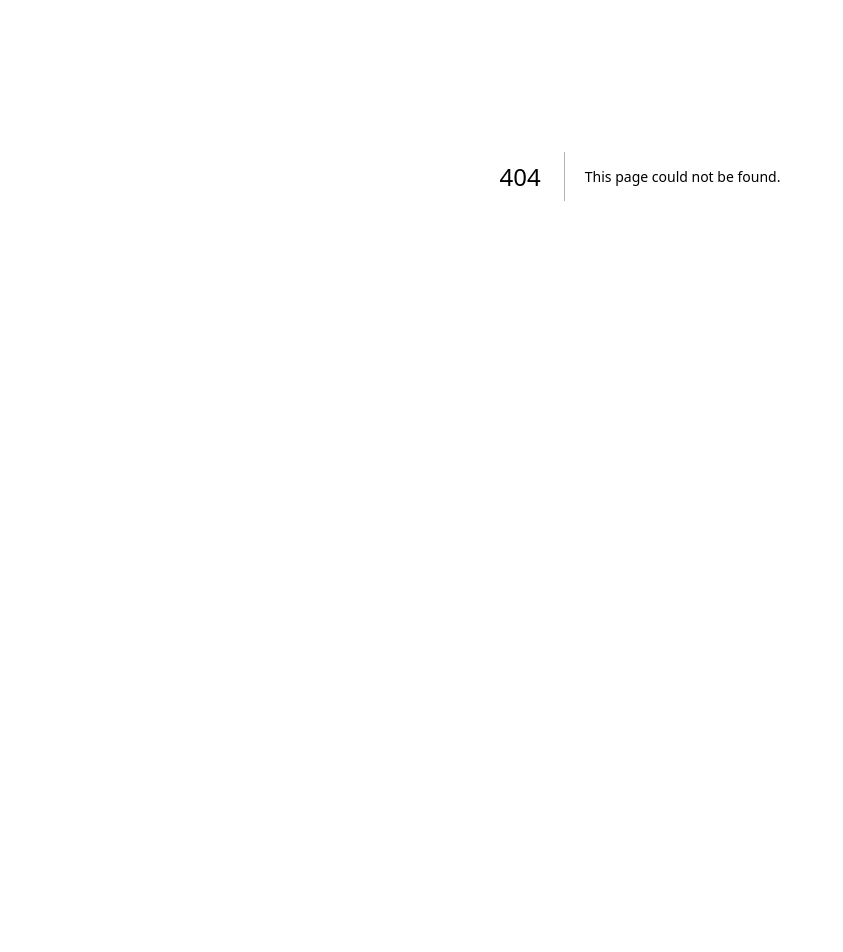
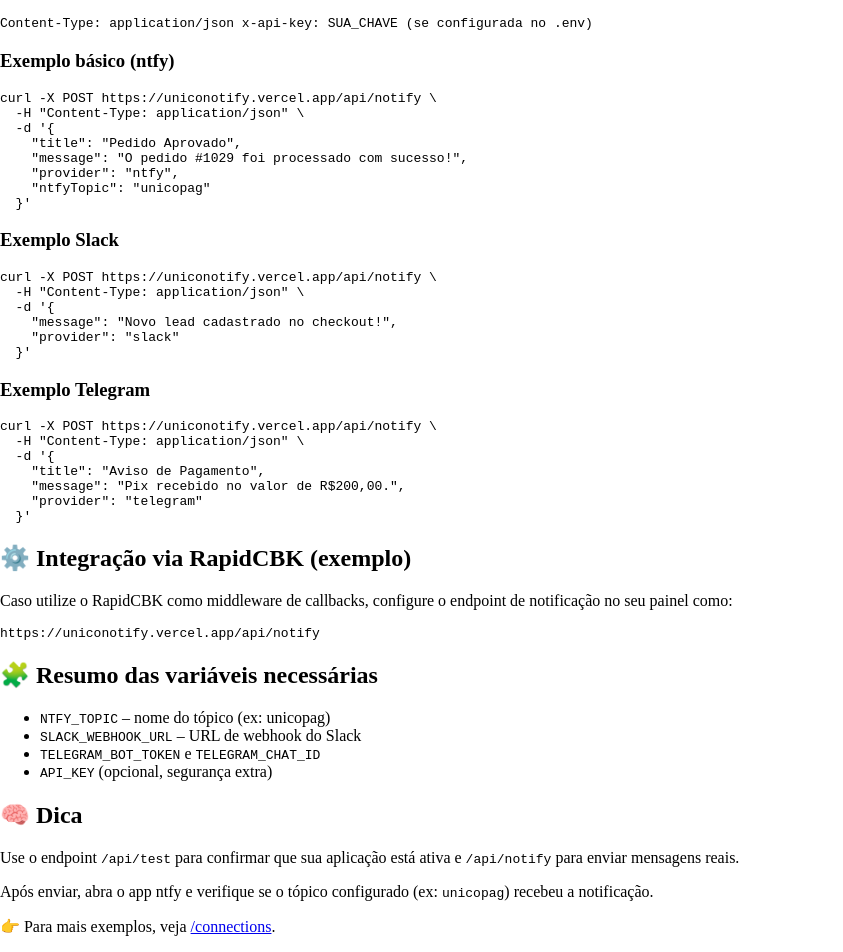
Before and after one commit to matheusmacedo-create/uniconotify, a Next.js app: page /docs/integrar in a window 1280 px wide. Before the commit this address had no page. Shown: the part 224-1176 px from the top of the page, without its empty margins (0-843 px from the left). Before the commit the page ends 800 px from the top, so only its background shows below. Built offline with nearby package versions, Linux system fonts and the light colour scheme.

Commit message:
Add integration documentation for UnicoNotify

```diff
--- /dev/null
+++ b/app/docs/integrar/page.tsx
@@ -0,0 +1,88 @@
+export default function IntegrarDocsPage() {
+  return (
+    <main className="min-h-screen max-w-3xl mx-auto p-8 prose">
+      <h1>Integração com o UnicoNotify</h1>
+
+      <p>
+        O <strong>UnicoNotify</strong> permite enviar notificações de qualquer sistema
+        para o seu app de alertas (como <strong>ntfy</strong>, Slack ou Telegram) de forma simples.
+      </p>
+
+      <h2>🔑 Endpoint principal</h2>
+      <pre>
+        POST /api/notify
+      </pre>
+
+      <h3>Headers obrigatórios</h3>
+      <pre>
+        Content-Type: application/json
+        x-api-key: SUA_CHAVE (se configurada no .env)
+      </pre>
+
+      <h3>Exemplo básico (ntfy)</h3>
+      <pre>
+        {`curl -X POST https://uniconotify.vercel.app/api/notify \\
+  -H "Content-Type: application/json" \\
+  -d '{
+    "title": "Pedido Aprovado",
+    "message": "O pedido #1029 foi processado com sucesso!",
+    "provider": "ntfy",
+    "ntfyTopic": "unicopag"
+  }'`}
+      </pre>
+
+      <h3>Exemplo Slack</h3>
+      <pre>
+        {`curl -X POST https://uniconotify.vercel.app/api/notify \\
+  -H "Content-Type: application/json" \\
+  -d '{
+    "message": "Novo lead cadastrado no checkout!",
+    "provider": "slack"
+  }'`}
+      </pre>
+
+      <h3>Exemplo Telegram</h3>
+      <pre>
+        {`curl -X POST https://uniconotify.vercel.app/api/notify \\
+  -H "Content-Type: application/json" \\
+  -d '{
+    "title": "Aviso de Pagamento",
+    "message": "Pix recebido no valor de R$200,00.",
+    "provider": "telegram"
+  }'`}
+      </pre>
+
+      <h2>⚙️ Integração via RapidCBK (exemplo)</h2>
+      <p>
+        Caso utilize o RapidCBK como middleware de callbacks, configure o endpoint
+        de notificação no seu painel como:
+      </p>
+      <pre>
+        https://uniconotify.vercel.app/api/notify
+      </pre>
+
+      <h2>🧩 Resumo das variáveis necessárias</h2>
+      <ul>
+        <li><code>NTFY_TOPIC</code> – nome do tópico (ex: unicopag)</li>
+        <li><code>SLACK_WEBHOOK_URL</code> – URL de webhook do Slack</li>
+        <li><code>TELEGRAM_BOT_TOKEN</code> e <code>TELEGRAM_CHAT_ID</code></li>
+        <li><code>API_KEY</code> (opcional, segurança extra)</li>
+      </ul>
+
+      <h2>🧠 Dica</h2>
+      <p>
+        Use o endpoint <code>/api/test</code> para confirmar que sua aplicação está ativa
+        e <code>/api/notify</code> para enviar mensagens reais.
+      </p>
+
+      <p>
+        Após enviar, abra o app ntfy e verifique se o tópico configurado
+        (ex: <code>unicopag</code>) recebeu a notificação.
+      </p>
+
+      <p>
+        👉 Para mais exemplos, veja <a href="/connections">/connections</a>.
+      </p>
+    </main>
+  );
+}
```
